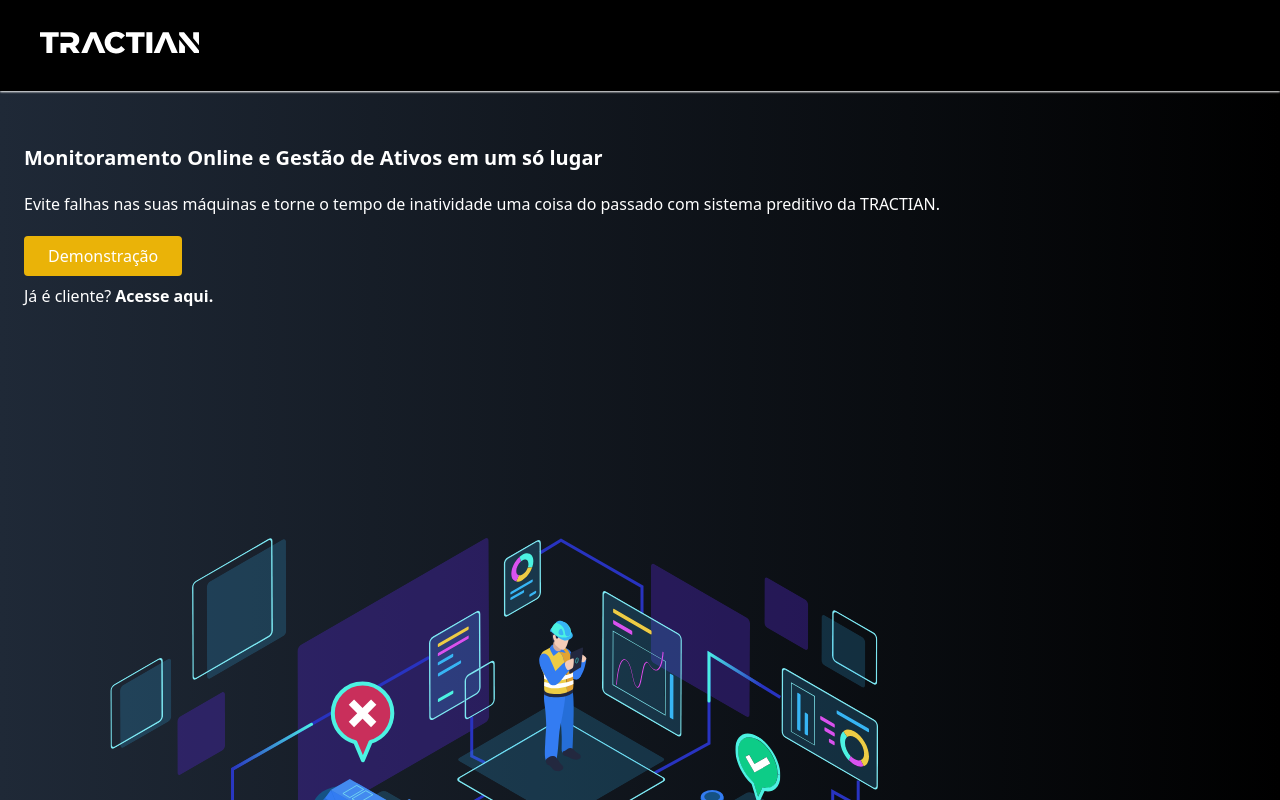
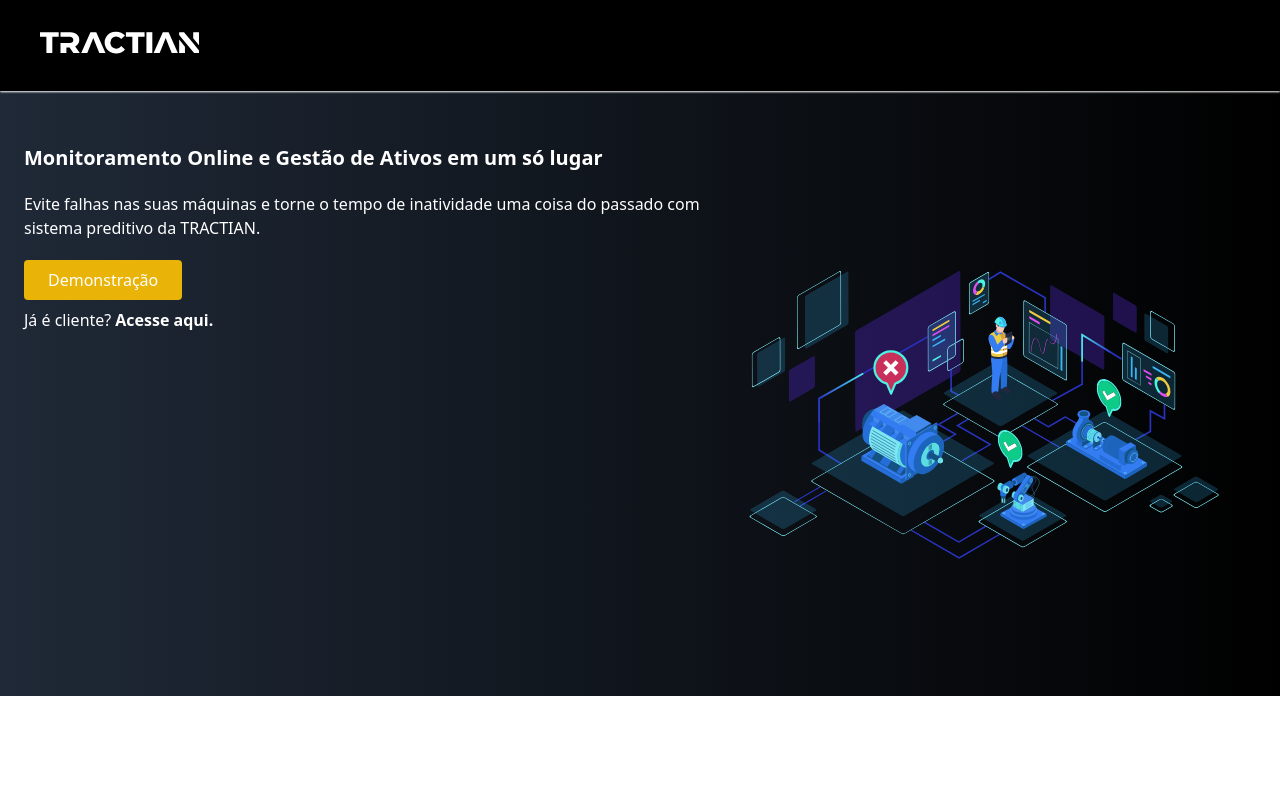
Before and after one commit to walterlbf/Tractian-Website, a Next.js app: page / in a window 1280 px wide. Shown: the top 800 px of the page. Built offline with nearby package versions, Linux system fonts and the light colour scheme.

Commit message:
botao personalizado e banner finalizado

```diff
--- a/pages/componentes/Banner.jsx
+++ b/pages/componentes/Banner.jsx
@@ -4,7 +4,7 @@
 
 export default function Banner() {
   return (
-    <section className=" text-white container px-6 pt-36">
+    <section className="text-white container justify-center px-6 pt-36 lg:flex">
       <div className="container">
         <h1 className="text-xl font-semibold mr-5 mb-5">
           Monitoramento Online e Gestão de Ativos em um só lugar
@@ -26,7 +26,7 @@
           </a>
         </p>
       </div>
-      <Image src={banner} />
+      <Image src={banner} className="w-full h-full" />
     </section>
   );
 }
--- a/pages/componentes/Header.jsx
+++ b/pages/componentes/Header.jsx
@@ -11,7 +11,7 @@
           <Image src={logo} width={159} height={53} />
         </div>
         <nav className="hidden lg:flex"> nav </nav>
-        <button type="button" className="w-10 h-10 border rounded-md p-2 inline-flex items-center justify-center text-gray-50 lg:hidden focus:outline-none focus:ring-2 focus:ring-inset focus:ring-indigo-500">
+        <button type="button" className="w-10 h-10 border rounded-full p-2 inline-flex items-center justify-center text-gray-50 lg:hidden focus:outline-none focus:ring-2 focus:ring-inset focus:ring-indigo-500">
           <Image src={menu} width={24} height={24} className="fill-none" />
         </button>
       </div>
```
